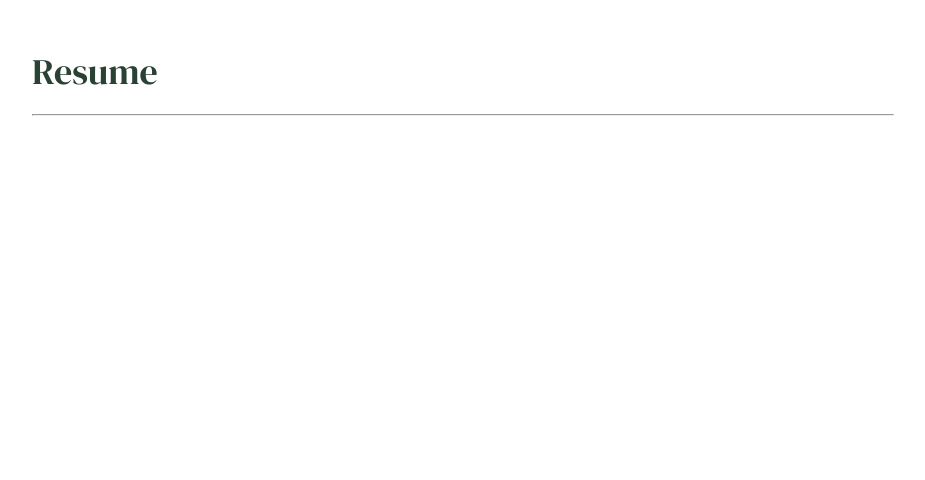
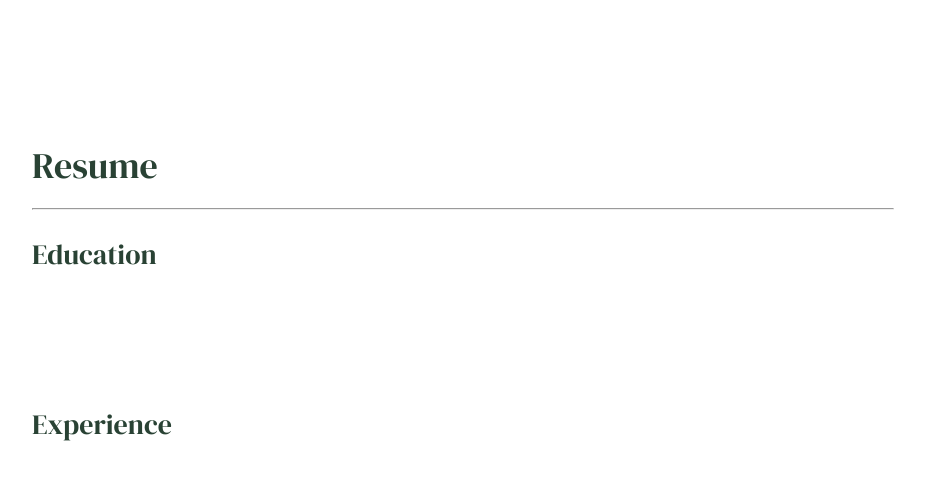
Before and after one commit to kim-jenny5/my-portfolio-site, a React (Create React App) app: page / in a window 1280 px wide. Shown: the part 4676-5156 px from the top of the page, without its empty margins (293-1218 px from the left). Built offline with nearby package versions, Linux system fonts and the light colour scheme; a web font is replaced by a local one.

Commit message:
stylized resume educaiton and experience titles

```diff
--- a/public/style.css
+++ b/public/style.css
@@ -510,10 +510,39 @@ a:visited {
 	top: 9.625rem;
 }
 
-#resume .container > .title-text {
+#resume .container .top {
+	position: absolute;
+	width: 53.875rem;
+	height: 35.688rem;
+	left: 0;
+	top: 5.875rem;
+}
+
+#resume .container .top > .title-text {
 	position: absolute;
 	width: inherit;
 	left: 0;
 	top: 0;
 	font-size: 2.25rem;
 }
+
+#resume .container .top .resume-details .title-text {
+	/* font-size: 1.875rem; */
+	font-size: 1.75rem;
+}
+
+#resume .container .top .resume-details .education {
+	position: absolute;
+	width: 53.813rem;
+	height: 13.875rem;
+	left: 0;
+	top: 5.875rem;
+}
+
+#resume .container .top .resume-details .experience {
+	position: absolute;
+	width: 53.813rem;
+	height: 19.188rem;
+	left: 0;
+	top: 16.5rem;
+}
--- a/src/Resume.js
+++ b/src/Resume.js
@@ -4,8 +4,18 @@ export default function Resume() {
 	return (
 		<div id="resume">
 			<div className="container">
-				<div className="title-text">
-					Resume<hr></hr>
+				<div className="top">
+					<div className="title-text">
+						Resume <hr></hr>
+					</div>
+					<div className="resume-details">
+						<div className="education">
+							<div className="title-text">Education</div>
+						</div>
+						<div className="experience">
+							<div className="title-text">Experience</div>
+						</div>
+					</div>
 				</div>
 			</div>
 		</div>
```
